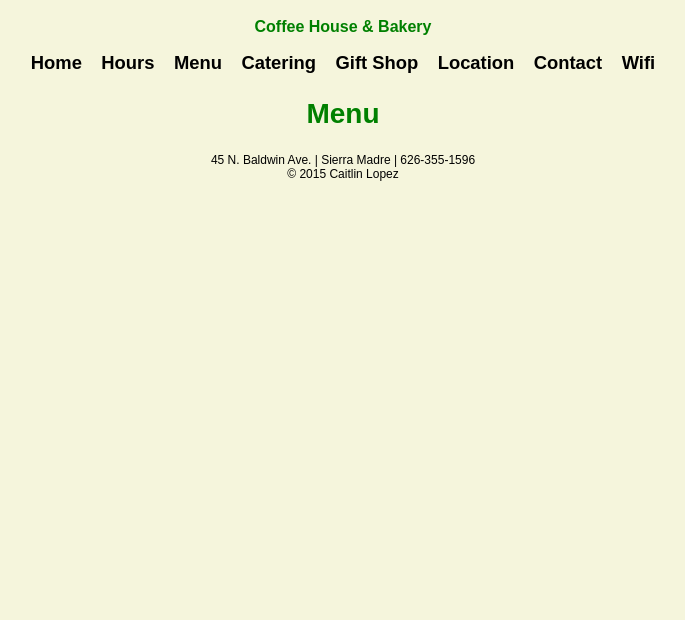
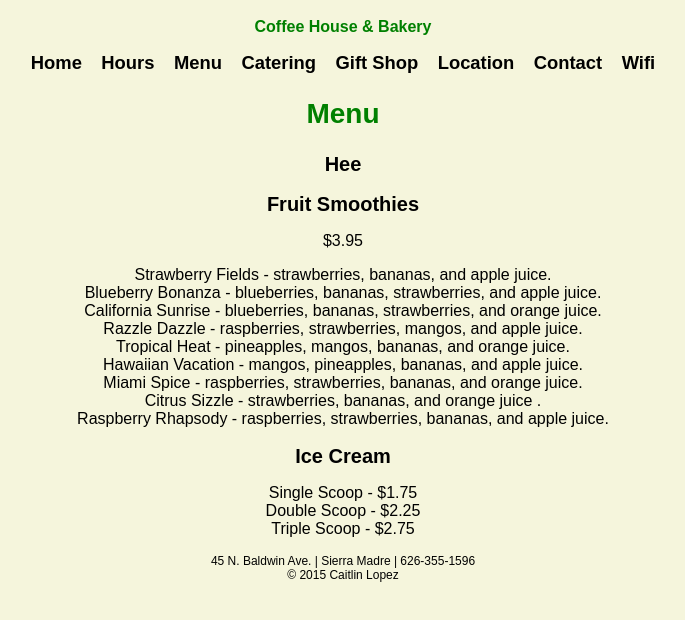
Before and after one commit to caitlinlopez/beantown, a plain HTML site: page public_html/menu.html in a window 1280 px wide. Shown: the part 48-668 px from the top of the page, without its empty margins (297-982 px from the left). Drawn offline with Linux system fonts and the light colour scheme.

Commit message:
no message

```diff
--- a/public_html/menu.html
+++ b/public_html/menu.html
@@ -22,6 +22,25 @@
         </header>
         <section>
             <h1>Menu</h1>
+            <h2>Hee</h2>
+            <p></p>
+            <h2>Fruit Smoothies</h2>
+            <p>$3.95</p>
+            <p>Strawberry Fields - strawberries, bananas, and apple juice.<br>
+                Blueberry Bonanza - blueberries, bananas, strawberries, and apple juice.<br>
+                California Sunrise - blueberries, bananas, strawberries, and orange juice.<br>
+                Razzle Dazzle - raspberries, strawberries, mangos, and apple juice.<br>
+                Tropical Heat - pineapples, mangos, bananas, and orange juice.<br>
+                Hawaiian Vacation - mangos, pineapples, bananas, and apple juice.<br>
+                Miami Spice - raspberries, strawberries, bananas, and orange juice.<br>
+                Citrus Sizzle - strawberries, bananas, and orange juice .<br>
+                Raspberry Rhapsody - raspberries, strawberries, bananas, and apple juice.
+            </p>
+            <h2>Ice Cream</h2>
+            <p>Single Scoop - $1.75<br>
+                Double Scoop - $2.25<br>
+                Triple Scoop - $2.75<br>
+            </p>
         </section>
         <footer>
             <p>45 N. Baldwin Ave. | Sierra Madre | 626-355-1596<br>&copy; 2015 Caitlin Lopez</p>
```
Also changed, not shown: public_html/location.html (+2 -0 lines).
